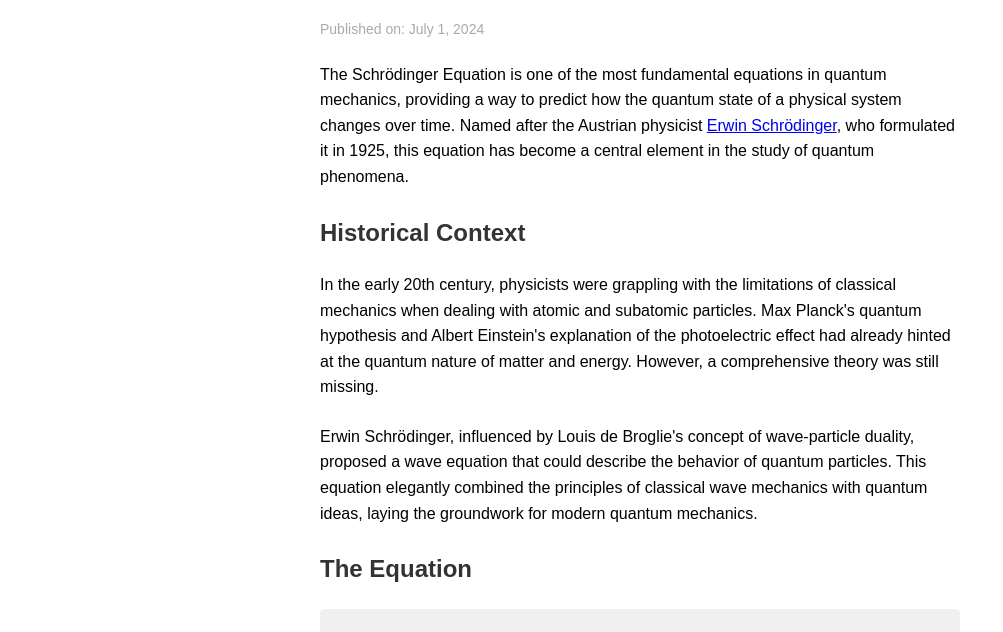
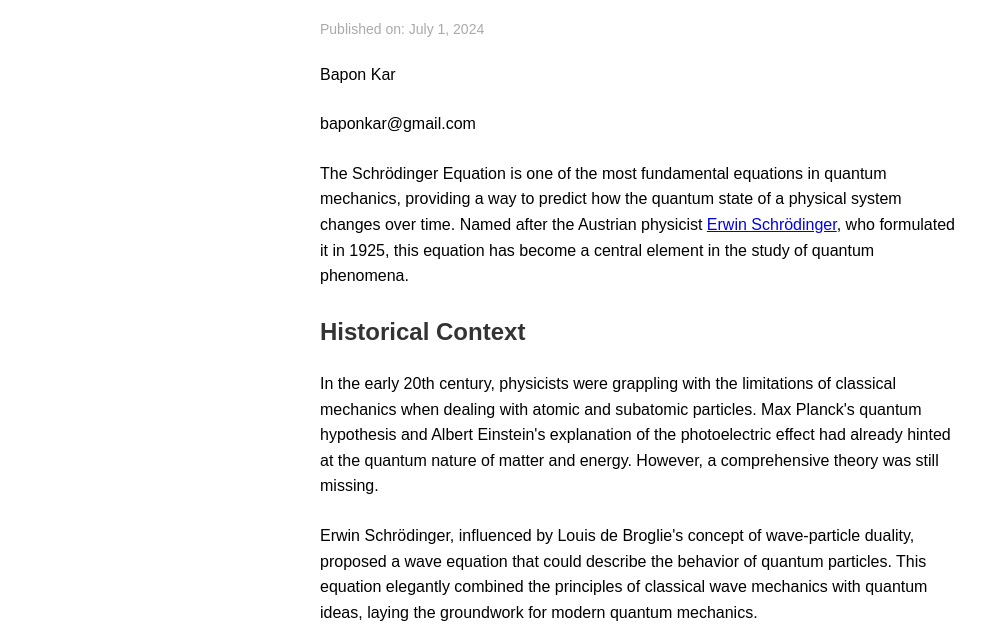
Before and after one commit to funofphysics/funofphysics.github.io, a plain HTML site: page posts/the-schrödinger-equation-01-07-2024.html in a window 1280 px wide. Shown: the part 167-799 px from the top of the page, without its empty margins (0-1003 px from the left). Drawn offline with nearby package versions, Linux system fonts and the light colour scheme; a script that the page names is missing.

Commit message:
change the-schrodinger-equation..html

```diff
--- a/posts/the-schrödinger-equation-01-07-2024.html
+++ b/posts/the-schrödinger-equation-01-07-2024.html
@@ -45,6 +45,8 @@
     </div>
     <div>
         <p class="date">Published on: July 1, 2024</p>
+        <p class="author">Bapon Kar</p>
+        <p class="contact">baponkar@gmail.com</p>
     </div>
 
     <div class="topic">
```
